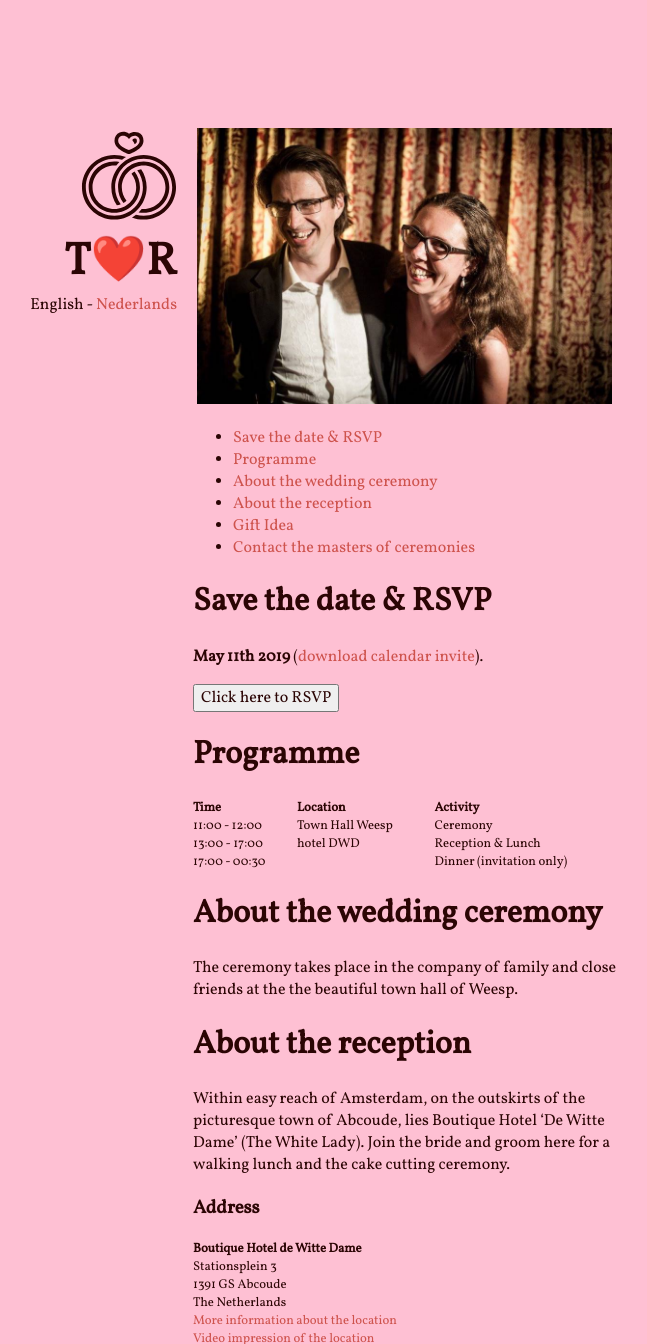
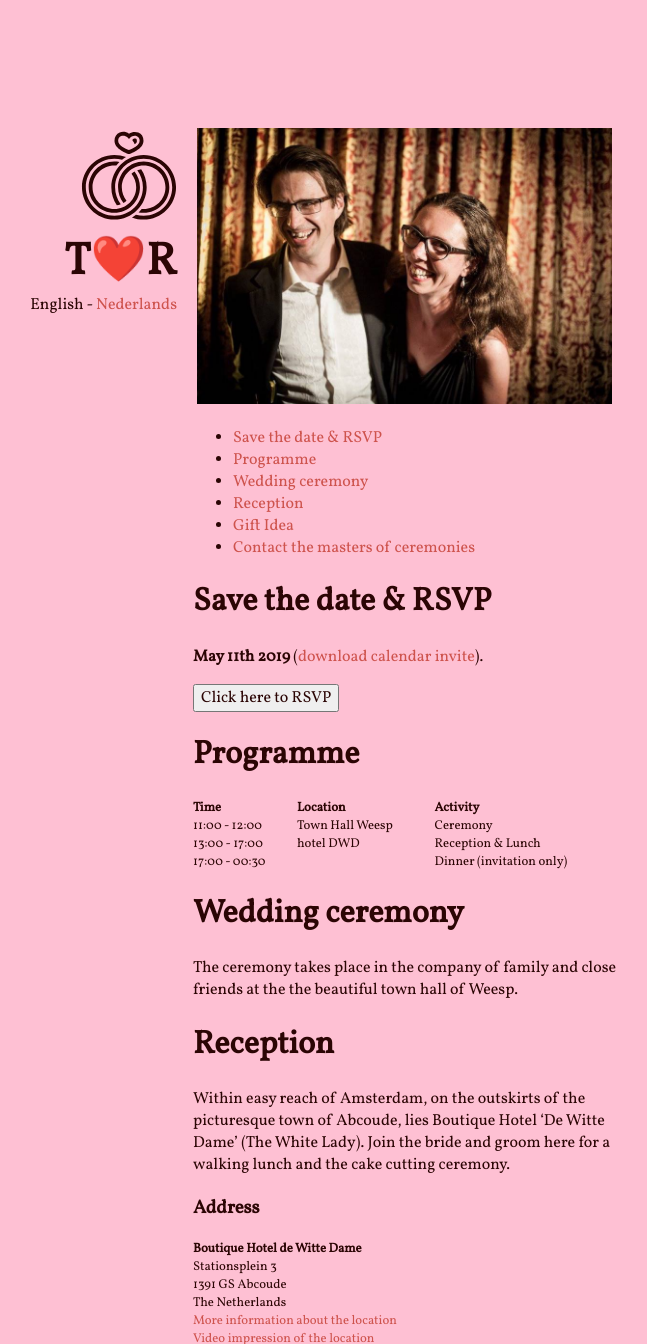
Before and after one commit to bobvanluijt/tosja-richard, a Jekyll site: the page built from index.md, in a window 1280 px wide and 1400 px high, cut to the strip 0-1344 px from the top of the window. Shown: the whole strip, without its empty margins (465-1112 px from the left). Built offline with Jekyll 4.4.1, drawn with Linux system fonts in a browser that asks for light colours; nearby versions of some CDN libraries; comment, search, counter and statistics services are not loaded.

Commit message:
Update index.md

```diff
--- a/index.md
+++ b/index.md
@@ -6,8 +6,8 @@ layout: base-EN
 
 - [Save the date & RSVP](#save-the-date--rsvp)
 - [Programme](#programme)
-- [About the wedding ceremony](#about-the-ceremony)
-- [About the reception](#about-the-reception)
+- [Wedding ceremony](#wedding-ceremony)
+- [Reception](#reception)
 - [Gift Idea](#gift-idea)
 - [Contact the masters of ceremonies](#contact-the-masters-of-ceremonies)
 
@@ -25,11 +25,11 @@ layout: base-EN
 | 13:00 - 17:00 | hotel DWD       | Reception & Lunch    |
 | 17:00 - 00:30 |                 | Dinner (invitation only)  |
 
-# About the wedding ceremony
+# Wedding ceremony
 
 The ceremony takes place in the company of family and close friends at the the beautiful town hall of Weesp.
 
-# About the reception
+# Reception
 
 Within easy reach of Amsterdam, on the outskirts of the picturesque town of Abcoude, lies Boutique Hotel 'De Witte Dame' (The White Lady). Join the bride and groom here for a walking lunch and the cake cutting ceremony.
 
```
